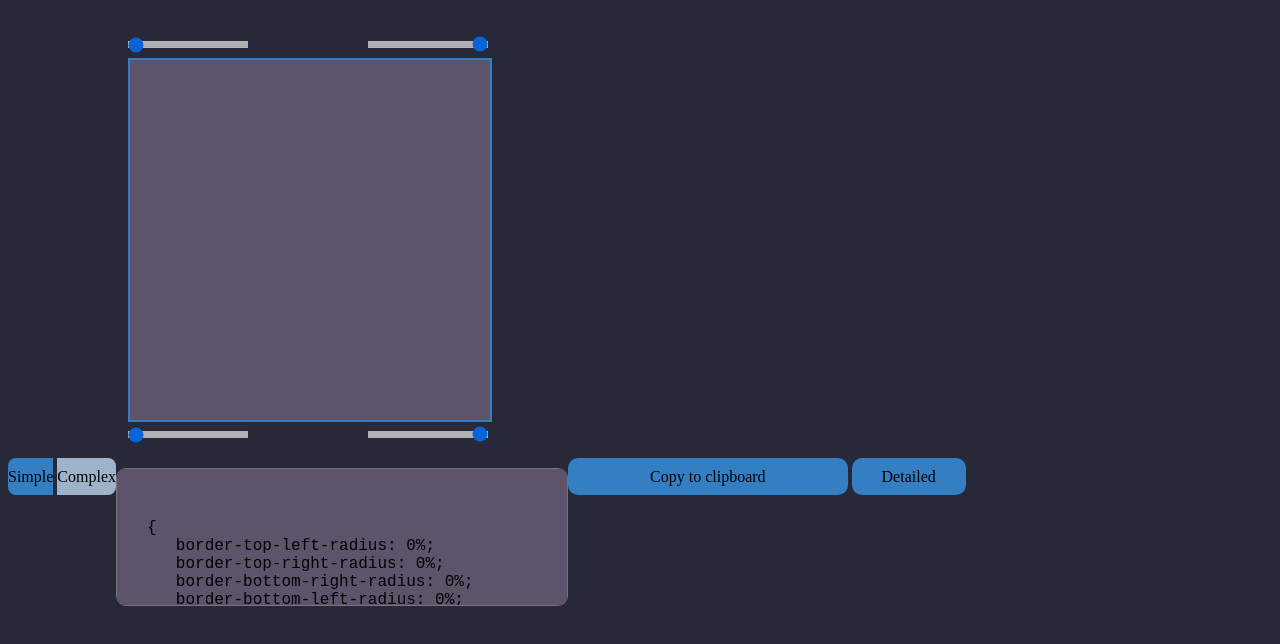
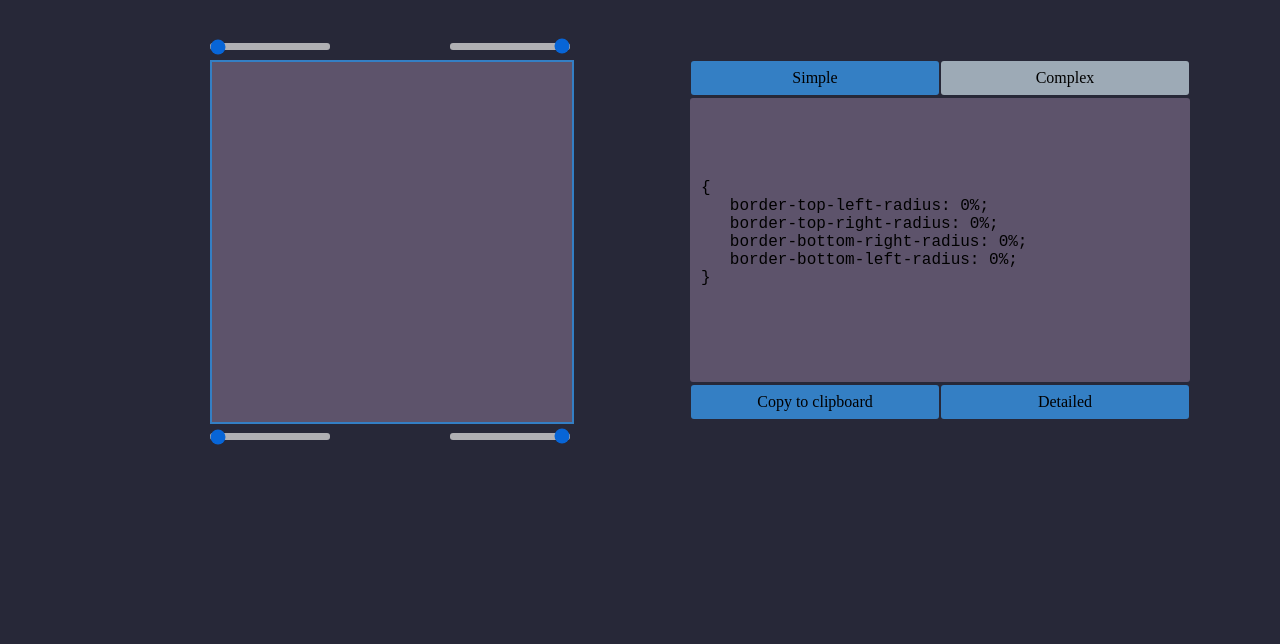
Before and after one commit to Luyny/Border-radius-Previewer, a plain HTML site: page index.html in a window 1280 px wide. Drawn offline with Linux system fonts and the light colour scheme.

Commit message:
change from grid to flexbox

```diff
--- a/style.css
+++ b/style.css
@@ -11,15 +11,21 @@
 body{
     background-color: #272838;
 }
+.content{
+    display: flex;
+    align-items: center;
+    justify-content: center;
+}
+
 .boxDiv {
     display: grid;
     grid-template:
-        '... tlt ... trt ... buttons     '50px
-        'tll box box box trr text '120px
-        '... box box box ... text    '120px
-        'bll box box box brr copy    '120px
-        '... blb ... brb ... ...    '50px/
-        120px 120px 120px 120px 120px auto;
+        '...   tlt   ...   trt   ...   '50px
+        'tll   box   box   box   trr   '120px
+        '...   box   box   box   ...   '120px
+        'bll   box   box   box   brr   '120px
+        '...   blb   ...   brb   ...   '50px/
+        120px 120px 120px 120px 120px ;
 }
 
 #topLeft {
@@ -70,13 +76,14 @@ body{
 }
 
 #boxText {
-    grid-area: text;
     background-color: var(--box-color);
-    padding: 50px 30px ;
-    width: 390px;
-    border-radius: 10px;
+    border-color:transparent;
+    padding: 80px 0 0 10px ;
     font-size: 1rem;
     resize: none;
+    flex: 1;
+    text-justify: auto;
+    border-radius: 3px;
 }
 
 #box {
@@ -86,65 +93,6 @@ body{
     border: 2px solid var(--button-color);
     grid-area: box;
 
-}
-
-#simple{
-    border-radius: 8px  0 0 8px;
-}
-
-#simple:hover,#complex:hover{
-    opacity: 0.8;
-}
-
-#complex{
-    border-radius: 0 8px 8px 0;
-}
-
-#simple,#complex{
-    padding: 10px 0 ;
-    background-color:#9cb3c9;
-    text-decoration: none ;
-    width: 227px;
-    height: min-content;
-    text-align: center;
-    margin:   auto 0 5px 0;
-}
-.buttons{
-    grid-area: buttons;
-    display: flex;
-}
-
-.active{
-    background-color: var(--button-color) !important;
-}
-
-
-#copyButton{
-    grid-area: copy;
-    margin-top: 15px;
-}
-#copy{
-    padding: 10px 82px;
-    background-color: var(--button-color);
-    border-radius: 10px;
-    text-decoration: none;
-}
-
-#copy:hover,#mode:hover{
-    opacity: 0.8;
-}
-
-#mode{
-    grid-area: copy;
-    margin-left: auto;
-    margin-top: 5px;
-    height: 1.1rem;
-    width: max-content;
-    padding: 10px 30px;
-    background-color: var(--button-color);
-    border-radius: 10px;
-    text-decoration: none;
-    text-align: center;
 }
 
 input[type=range] {
@@ -157,16 +105,63 @@ input[type=range] {
     opacity: 0.8;
     -webkit-transition: .2s;
     transition: opacity .2s;
-  }
+    border-radius: 3px;
+}
 
-  input[type=range]:hover {
+input[type=range]:hover {
     opacity: 1;
-  }
+}
 
-  input[type=range]::-moz-range-thumb, input[type=range]::-webkit-slider-thumb {
+input[type=range]::-moz-range-thumb, input[type=range]::-webkit-slider-thumb {
     width: 15px;
     height: 15px;
     background: var(--button-color);
     cursor: move;
     border-radius: 10px;
-  }
+}
+
+.buttons{
+    margin: 50px 0;
+    width: 500px;
+    display: flex;
+    flex-direction: column;
+    height: 364px;
+}
+
+
+.buttons a{
+    background-color: #fff;
+}
+
+.buttons div{
+    display: flex;
+    flex-direction: row;
+}
+
+.buttons div a{
+    margin: 3px 1px;
+    width: 50%;
+    padding: 8px 0;
+    text-align: center;
+    background-color: var(--button-color);
+    border-radius: 3px;
+    text-decoration: none;
+    transition: 0.2s;
+}
+
+.buttons div:first-child a{
+    background-color:#9daab6;
+}
+.active{
+     background-color: var(--button-color) !important;
+}
+
+.buttons div a:hover{
+    opacity: 0.8;
+}
+
+@media screen and (max-width: 1000px){
+    .content{
+        flex-direction: column;
+    }
+}
```
